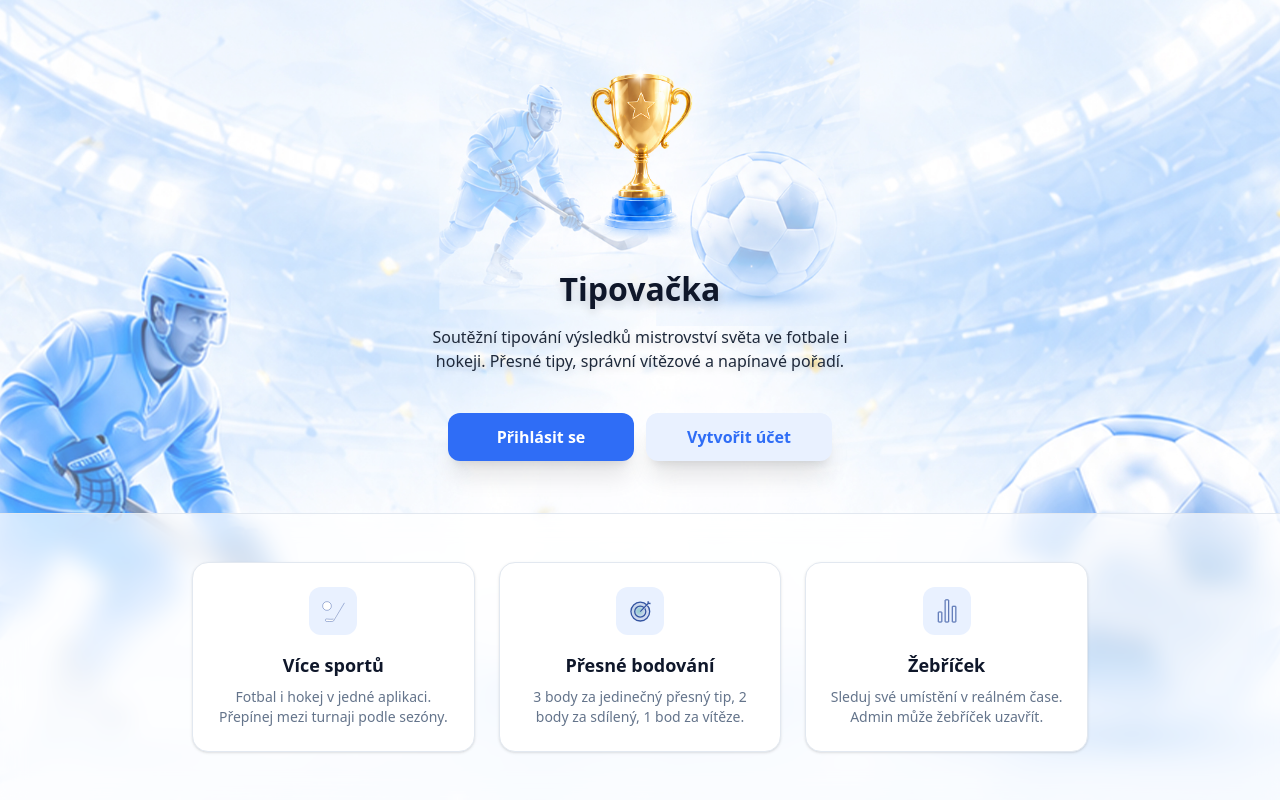
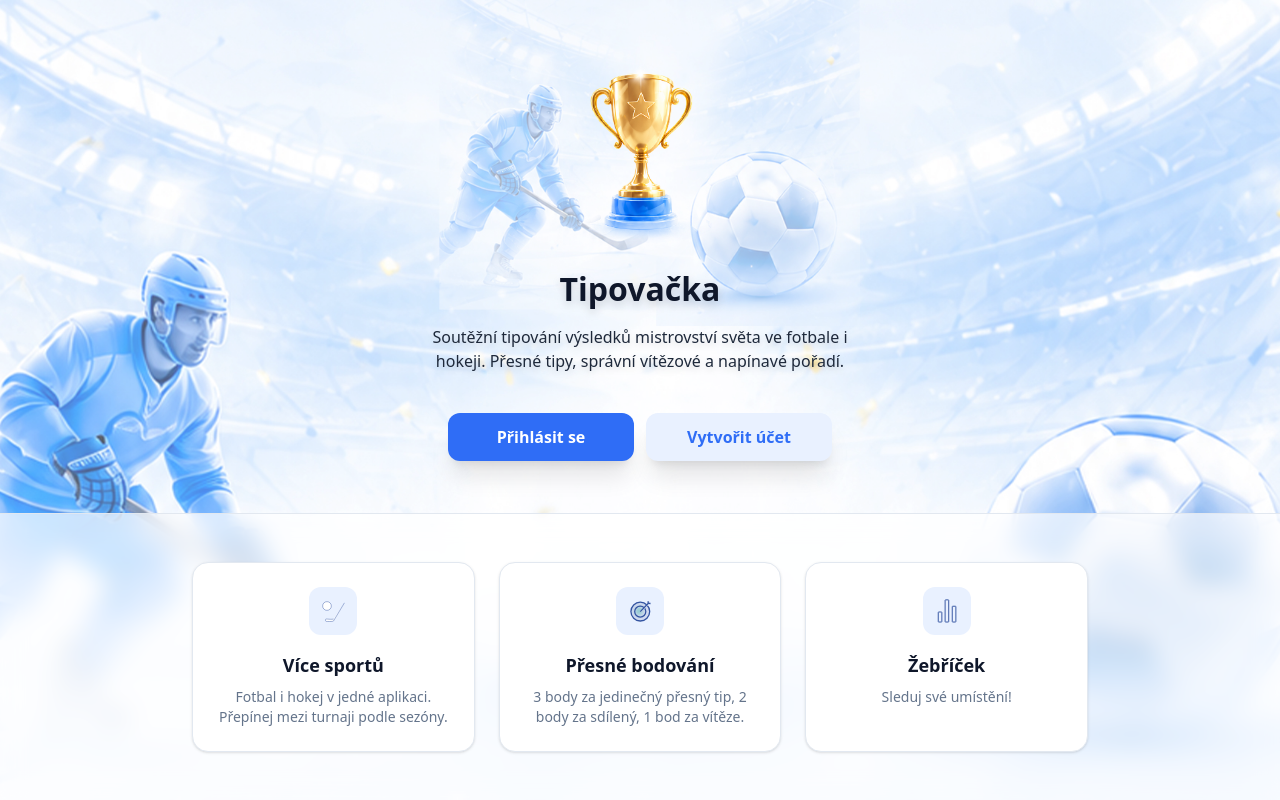
Before and after one commit to Azzi475/tipovacka, a Next.js app: page / in a window 1280 px wide. Built offline with nearby package versions, Linux system fonts and the light colour scheme.

Commit message:
Oprava textu na landing page

```diff
--- a/app/page.tsx
+++ b/app/page.tsx
@@ -86,7 +86,7 @@ export default function HomePage() {
             icon="/icons/feature-chart-light.svg"
             iconDark="/icons/feature-chart-dark.svg"
             title="Žebříček"
-            description="Sleduj své umístění v reálném čase. Admin může žebříček uzavřít."
+            description="Sleduj své umístění!"
           />
         </div>
       </section>
```
